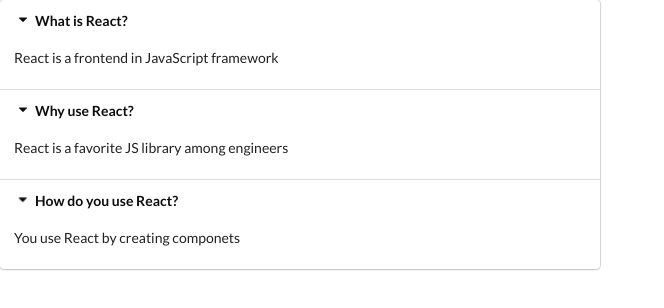
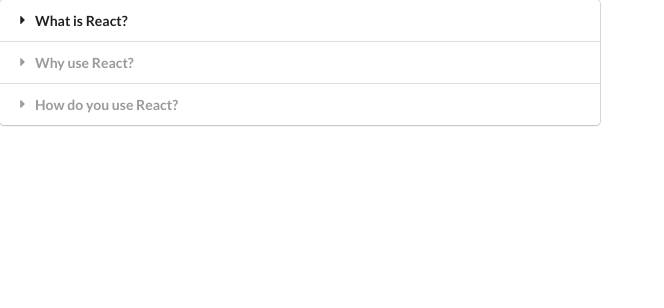
Before and after one commit to MagdalenaMileto/widgets, a React (Create React App) app: page / in a window 1280 px wide. Shown: the top 308 px of the page, without its empty margins (0-664 px from the left). Built offline with nearby package versions, Linux system fonts and the light colour scheme.

Commit message:
Accordion working

```diff
--- a/src/components/Accordion.js
+++ b/src/components/Accordion.js
@@ -1,16 +1,29 @@
-import React from "react";
+import React, {useState} from "react";
 
 const Accordion = ({items}) => {
-    const renderedItems = items.map(item => {
-        return <React.Fragment key={item.title}>
-            <div className="title active">
-                <i className="dropdown icon"></i>
-                {item.title}
-            </div>
-            <div className="content active">
-                <p>{item.content}</p>
-            </div>
-        </React.Fragment>
+    const [activeIndex, setActiveIndex] = useState(null);
+
+    const onTitleClick = (index) => {
+        setActiveIndex(index)
+    };
+
+    const renderedItems = items.map((item, index) => {
+        const active = index === activeIndex ? 'active' : '';
+
+        return (
+            <React.Fragment key={item.title}>
+                <div
+                    className={`title ${active}`}
+                    onClick={() => onTitleClick(index)}
+                >
+                    <i className="dropdown icon"/>
+                    {item.title}
+                </div>
+                <div className={`content ${active}`}>
+                    <p>{item.content}</p>
+                </div>
+            </React.Fragment>
+        );
     });
 
     return <div className="ui styled accordion">
```
